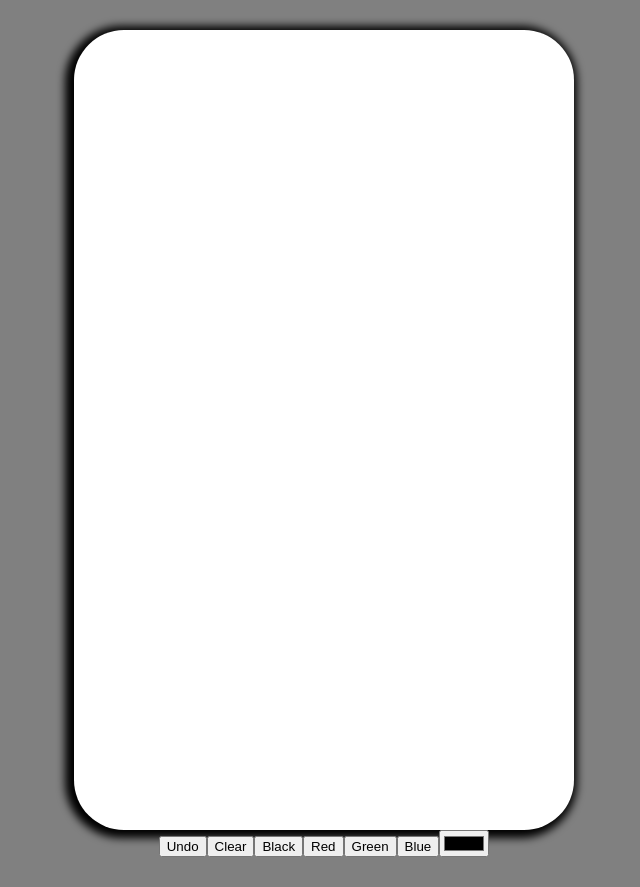
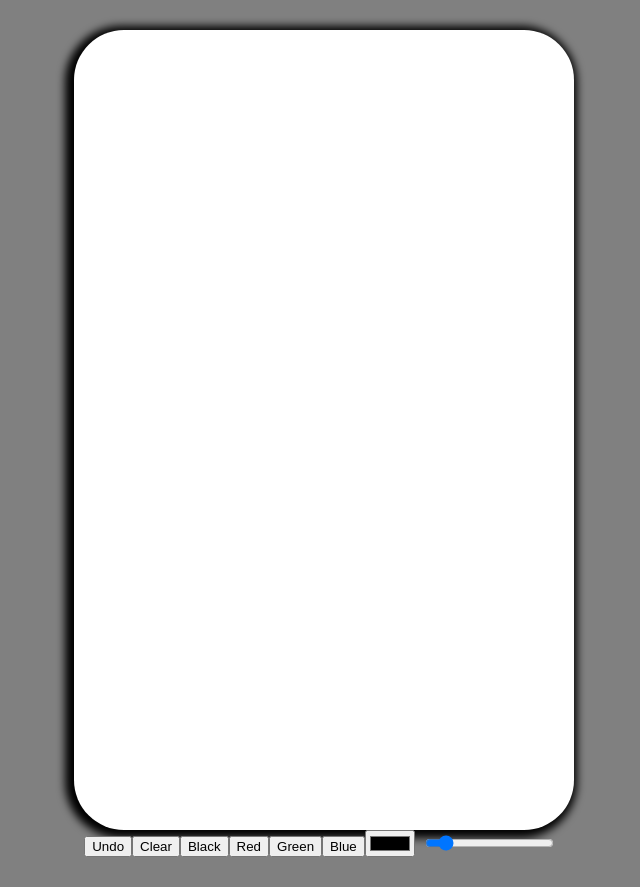
Before and after one commit to savoryboi/my-dood, a React (Create React App) app in the folder client/: page /Draw in a window 1280 px wide. Shown: the whole page, without its empty margins (316-956 px from the left). Built offline with nearby package versions, Linux system fonts and the light colour scheme.

Commit message:
added width slider

```diff
--- a/client/src/components/CanvasStuff/CanvasButtons.js
+++ b/client/src/components/CanvasStuff/CanvasButtons.js
@@ -2,7 +2,7 @@ import React from "react";
 import { useCanvas } from "./CanvasContext";
 
 export const CanvasButtons = () => {
-  const { undoLast, clearCanvas, changeColor } = useCanvas();
+  const { undoLast, clearCanvas, changeColor, changeWeight } = useCanvas();
 
   return (
     <div className="drawButtons">
@@ -17,6 +17,14 @@ export const CanvasButtons = () => {
         value="color"
         onChange={e => changeColor(e.target.value)}
       />
+      <input
+        type="range"
+        min="3"
+        max="20"
+        defaultValue="5"
+        class="pen-range"
+        onChange={e => changeWeight(e.target.value)}
+      />
     </div>
   );
 };
--- a/client/src/components/CanvasStuff/CanvasContext.js
+++ b/client/src/components/CanvasStuff/CanvasContext.js
@@ -10,6 +10,7 @@ export const CanvasProvider = ({ children }) => {
   const contextRef = useRef(null);
   const startFill = "white";
   let lineColor = "black";
+  let lineWeight = 5;
 
   const prepareCanvas = () => {
     const canvas = canvasRef.current;
@@ -23,7 +24,7 @@ export const CanvasProvider = ({ children }) => {
 
     context.lineCap = "round";
     context.strokeStyle = lineColor;
-    context.lineWidth = 5;
+    context.lineWidth = lineWeight;
     contextRef.current = context;
 
     // setUndoArray(context.getImageData(0, 0, canvas.width, canvas.height));
@@ -32,6 +33,11 @@ export const CanvasProvider = ({ children }) => {
     const canvas = canvasRef.current;
     const context = canvas.getContext("2d");
     context.strokeStyle = color;
+  };
+  const changeWeight = weight => {
+    const canvas = canvasRef.current;
+    const context = canvas.getContext("2d");
+    context.lineWidth = weight;
   };
 
   const startDrawing = ({ nativeEvent }) => {
@@ -99,7 +105,8 @@ export const CanvasProvider = ({ children }) => {
         clearCanvas,
         draw,
         undoLast,
-        changeColor
+        changeColor,
+        changeWeight
       }}
     >
       {children}
```
